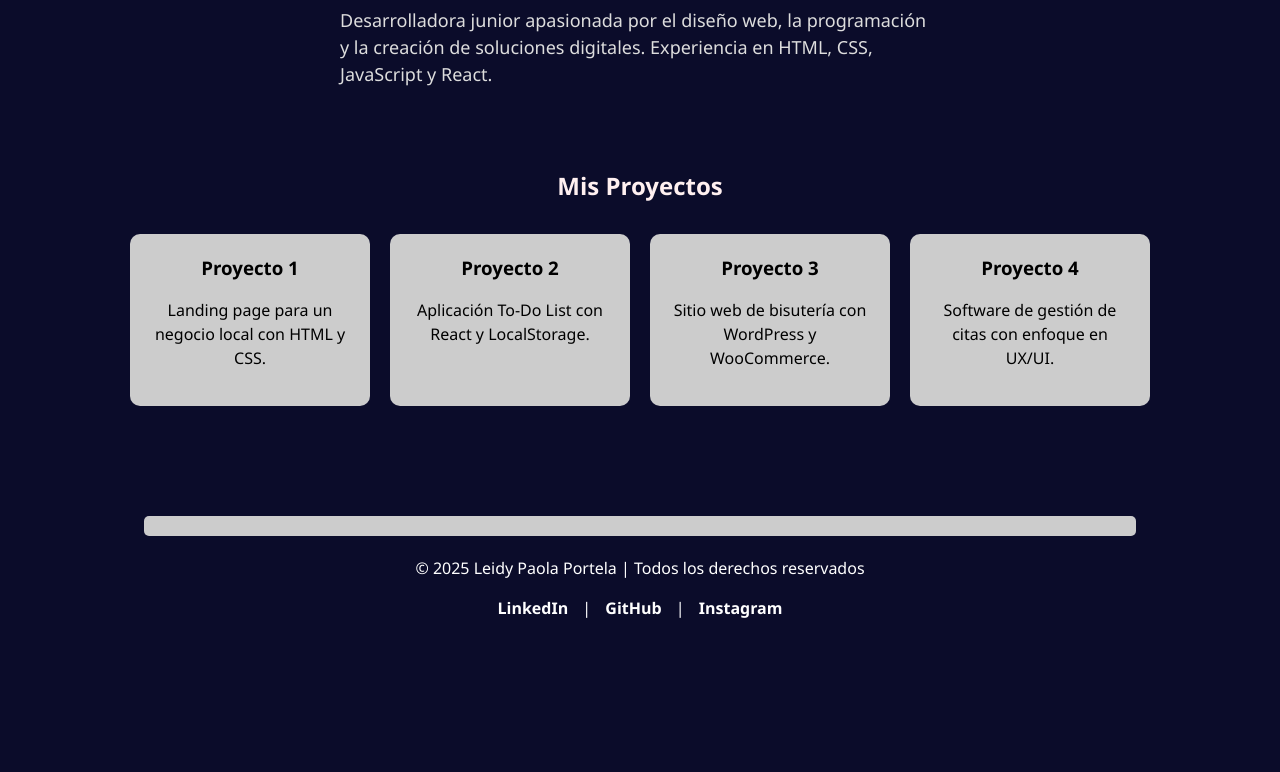
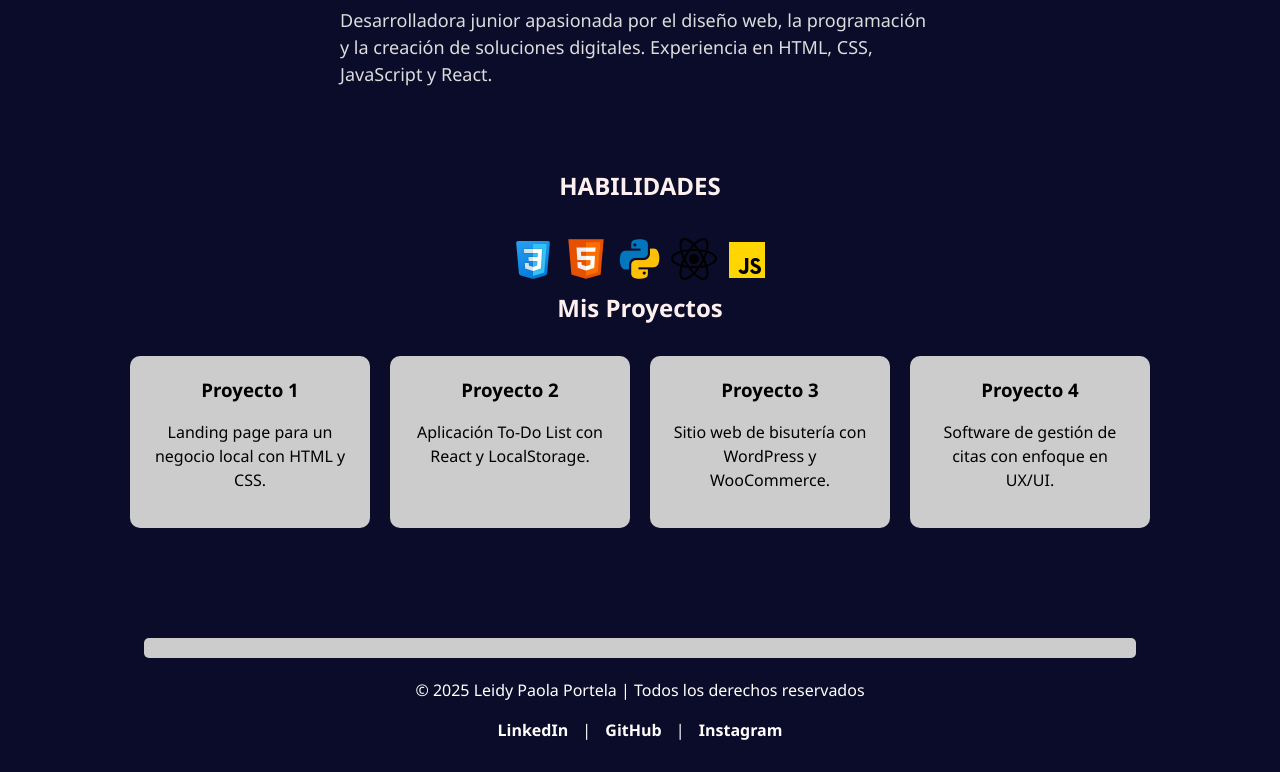
Before and after one commit to leidy08paola/portafolio1.0, a plain HTML site: page index.html in a window 1280 px wide. Shown: the part 172-944 px from the top of the page. Before the commit the page ends 822 px from the top, so only its background shows below. Drawn offline with Linux system fonts and the light colour scheme.

Commit message:
se agregra los iconos

```diff
--- a/index.html
+++ b/index.html
@@ -29,6 +29,16 @@
 
   <!-- PROYECTOS -->
   <section class="proyectos">
+    <div class="cont-habilidades">
+      <h2> HABILIDADES</h2>
+
+      <img src="img/icons8-css3-48.png" alt="">
+      <img src="img/icons8-html-5-50.png" alt="">
+      <img src="img/icons8-python-50.png" alt="">
+      <img src="img/icons8-reaccionar-nativo-50.png" alt="">
+      <img src="img/icons8-javascript-48.png" alt="">
+
+    </div>
     <h2>Mis Proyectos</h2>
     <div class="grid-proyectos">
       <div class="proyecto">
--- a/style.css
+++ b/style.css
@@ -16,6 +16,7 @@ h1, h2, h3 {
 a {
   color: #fff;
   text-decoration: none;
+
 }
 
 
```
Also changed, not shown: img/icons8-css3-48.png (added), img/icons8-html-5-50.png (added), img/icons8-javascript-48.png (added), img/icons8-python-50.png (added), img/icons8-reaccionar-nativo-50.png (added).
